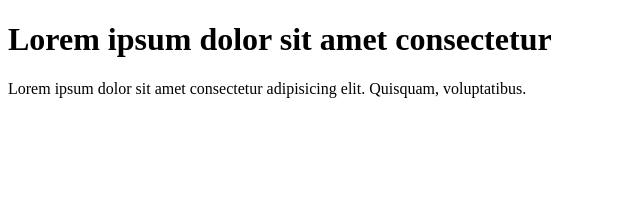
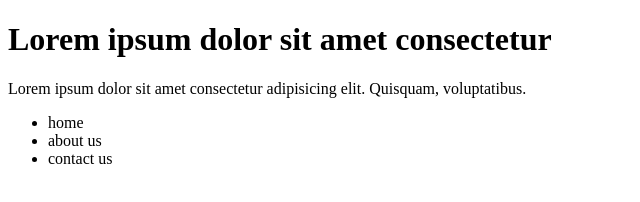
Before and after one commit to AlgoVirus/learn-git, a plain HTML site: page index.html in a window 1280 px wide. Shown: the whole page, without its empty margins (0-640 px from the left). Drawn offline with Linux system fonts and the light colour scheme.

Commit message:
add a list

```diff
--- a/index.html
+++ b/index.html
@@ -8,5 +8,10 @@
 <body>
     <h1>Lorem ipsum dolor sit amet consectetur</h1>
     <p> Lorem ipsum dolor sit amet consectetur adipisicing elit. Quisquam, voluptatibus.</p>
+    <ul><li>home</li>
+        <li>about us</li>
+        <li>contact us</li>
+    </ul>
+
 </body>
 </html>
```
